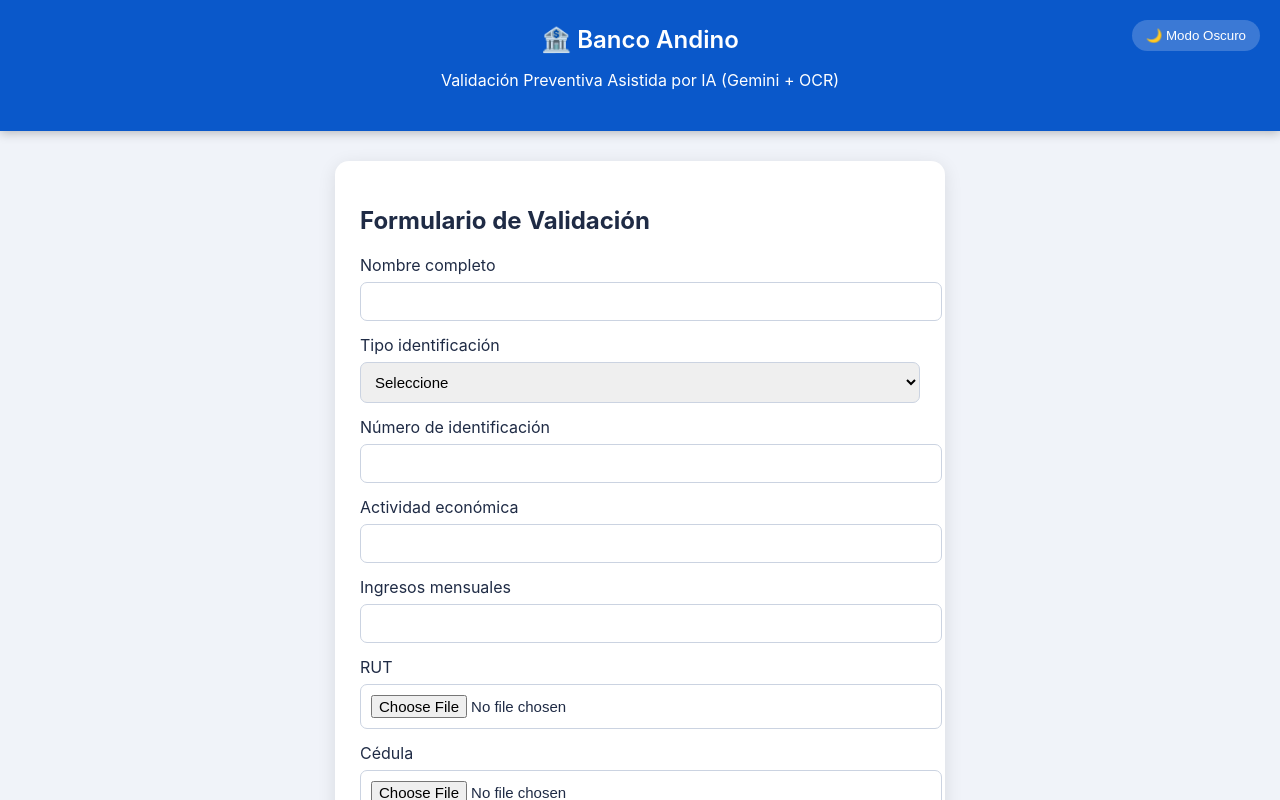
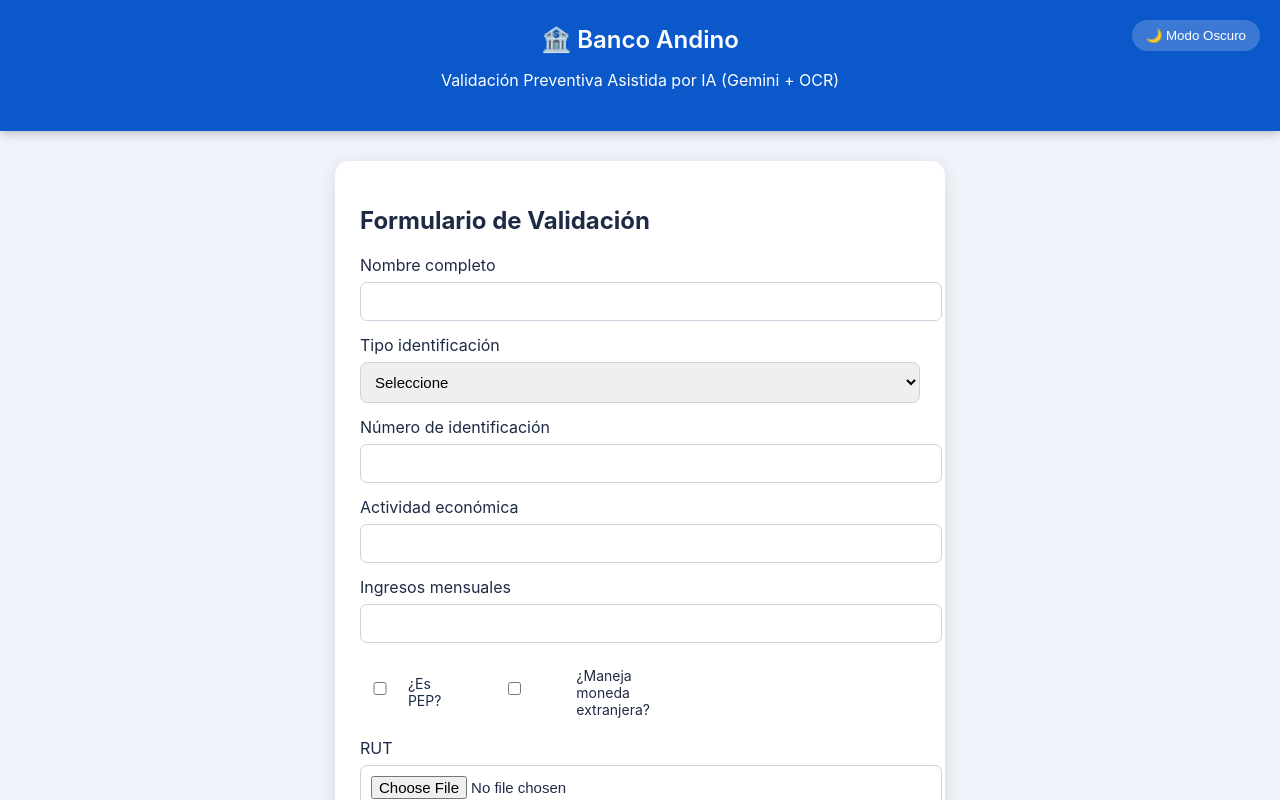
Before and after one commit to loopi346/Junta, a React (Vite) app in the folder demo/frontend/: page / in a window 1280 px wide. Shown: the top 800 px of the page. Built offline with nearby package versions, Linux system fonts and the light colour scheme.

Commit message:
mejoras Cambio frontend

```diff
--- a/demo/frontend/src/App.css
+++ b/demo/frontend/src/App.css
@@ -65,6 +65,20 @@ select {
   border-radius: 7px;
   border: 1px solid #cbd3e1;
   font-size: 15px;
+}
+
+.checkbox-row {
+  display: flex;
+  gap: 20px;
+  margin: 10px 0 20px;
+  flex-wrap: wrap;
+}
+
+.checkbox-item {
+  display: flex;
+  align-items: center;
+  gap: 8px;
+  font-size: 14px;
 }
 
 .btn {
@@ -241,3 +255,27 @@ details pre {
   padding: 30px;
   color: #5c657c;
 }
+
+.cliente-panel {
+  background: #eef6ff;
+  border: 1px solid #cfe2ff;
+  padding: 20px;
+  border-radius: 14px;
+  margin-top: 25px;
+  margin-bottom: 25px;
+}
+
+.cliente-panel h2 {
+  margin-bottom: 15px;
+  font-size: 20px;
+  color: #0a3e8c;
+}
+
+.cliente-lista li {
+  background: #ffffff;
+  border-left: 5px solid #0d6efd;
+  padding: 12px;
+  margin-bottom: 10px;
+  border-radius: 10px;
+  list-style: none;
+}
--- a/demo/frontend/src/App.jsx
+++ b/demo/frontend/src/App.jsx
@@ -7,6 +7,8 @@ function App() {
   const [loadingStep, setLoadingStep] = useState(0);
   const [darkMode, setDarkMode] = useState(false);
   const [errors, setErrors] = useState({});
+  const [pep, setPep] = useState(false);
+  const [monedaExtranjera, setMonedaExtranjera] = useState(false);
 
   const pasos = [
     "📄 Cargando documentos…",
@@ -44,6 +46,8 @@ function App() {
   const enviar = async (e) => {
     e.preventDefault();
     const formData = new FormData(e.target);
+    formData.set("esPEP", pep ? "true" : "false");
+    formData.set("manejaMonedaExtranjera", monedaExtranjera ? "true" : "false");
     const errs = validarFormulario(formData);
     setErrors(errs);
     if (Object.keys(errs).length > 0) return;
@@ -81,6 +85,60 @@ function App() {
         .join(" | ");
     }
     return String(value);
+  };
+
+  const generarMensajesUsuario = (resultadoActual) => {
+    const mensajes = [];
+
+    if (
+      resultadoActual.recomendacionesBackend?.some((r) =>
+        r.toLowerCase().includes("rut")
+      )
+    ) {
+      mensajes.push(
+        "📄 No pudimos leer tu RUT. Por favor subelo nuevamente con buena resolucion."
+      );
+    }
+
+    if (
+      resultadoActual.recomendacionesBackend?.some((r) =>
+        r.toLowerCase().includes("cedula")
+      )
+    ) {
+      mensajes.push("🪪 Tu documento de identidad no es legible. Sube una foto mas clara.");
+    }
+
+    if (
+      resultadoActual.recomendacionesBackend?.some((r) =>
+        r.toLowerCase().includes("extracto")
+      )
+    ) {
+      mensajes.push(
+        "🧾 Tus extractos no se pudieron validar. Sube un archivo donde se vean bien los datos."
+      );
+    }
+
+    if (
+      resultadoActual.analisis?.inconsistenciasDetectadas?.some((i) =>
+        renderListValue(i).toLowerCase().includes("pep")
+      )
+    ) {
+      mensajes.push("❓ Debes indicar si eres o no una Persona Expuesta Politicamente (PEP).");
+    }
+
+    if (
+      resultadoActual.analisis?.inconsistenciasDetectadas?.some((i) =>
+        renderListValue(i).toLowerCase().includes("moneda")
+      )
+    ) {
+      mensajes.push("💱 Falta seleccionar si manejas o no moneda extrajera.");
+    }
+
+    if (mensajes.length === 0) {
+      mensajes.push("🎉 Todo esta correcto. Puedes continuar con tu proceso.");
+    }
+
+    return mensajes;
   };
 
   return (
@@ -126,6 +184,27 @@ function App() {
           <input type="number" name="ingresosMensuales" />
           {errors.ingresosMensuales && <p className="error">{errors.ingresosMensuales}</p>}
 
+          <div className="checkbox-row">
+            <label className="checkbox-item">
+              <input
+                type="checkbox"
+                name="esPEP"
+                checked={pep}
+                onChange={(event) => setPep(event.target.checked)}
+              />
+              ¿Es PEP?
+            </label>
+            <label className="checkbox-item">
+              <input
+                type="checkbox"
+                name="manejaMonedaExtranjera"
+                checked={monedaExtranjera}
+                onChange={(event) => setMonedaExtranjera(event.target.checked)}
+              />
+              ¿Maneja moneda extranjera?
+            </label>
+          </div>
+
           <label>RUT</label>
           <input type="file" name="rut" />
 
@@ -151,6 +230,17 @@ function App() {
             ))}
           </div>
           <div className="spinner"></div>
+        </div>
+      )}
+
+      {resultado && (
+        <div className="cliente-panel animate-card">
+          <h2>Estado de tu Solicitud</h2>
+          <ul className="cliente-lista">
+            {generarMensajesUsuario(resultado).map((mensaje, index) => (
+              <li key={`mensaje-${index}`}>{mensaje}</li>
+            ))}
+          </ul>
         </div>
       )}
 
```
